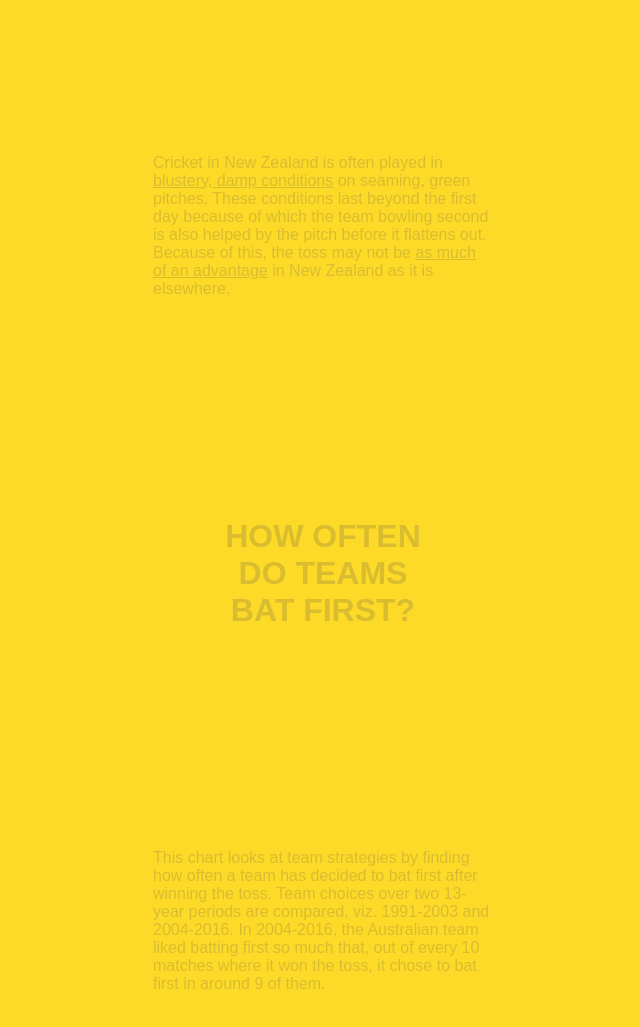
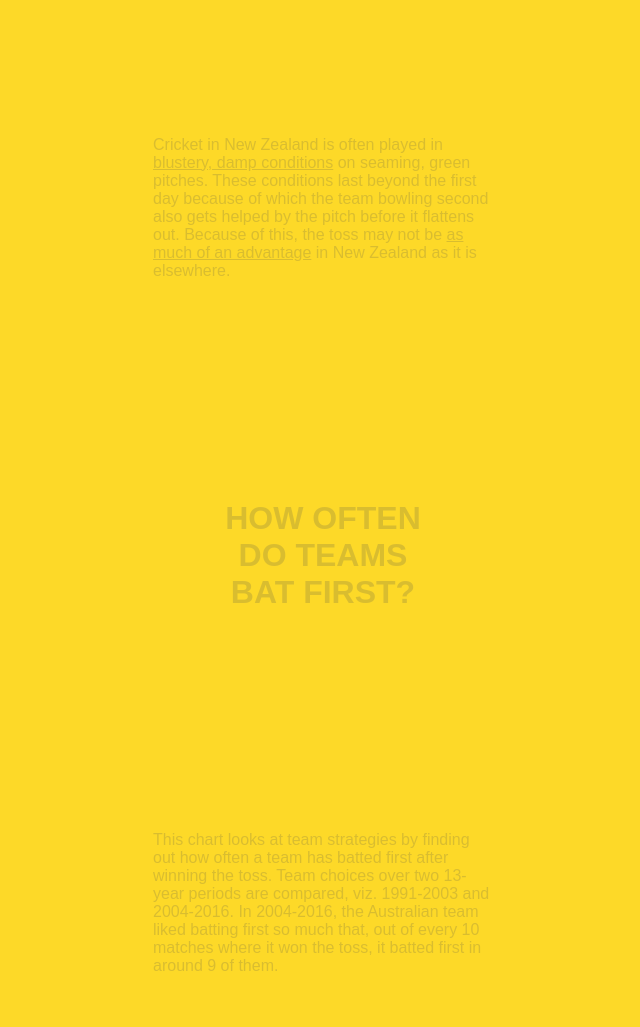
Before and after one commit to shijithpk/2017_05_10_cricket_toss_viz, a plain HTML site: page index.html in a window 1280 px wide. Shown: the part 2180-3207 px from the top of the page, without its empty margins (37-677 px from the left). Drawn offline with Linux system fonts and the light colour scheme; a web font is replaced by a local one.

Commit message:
few more changes to the language

```diff
--- a/index.html
+++ b/index.html
@@ -166,7 +166,7 @@ a {
         <div><p>If we look at the countries where teams bat first most after winning the toss, India is on top. Of the 110 Test matches played in India from 1991 to 2016, teams winning the toss batted first in 101 matches, or 92%. What is surprising is seeing Australia in the top half with all the South Asian countries.</p></div>
 
     <!-- SEC 4 -->
-        <div><p>Of the 149 Test matches played from 1991 to 2016 in Australia, the team winning the toss decided to bat first in 110 of them, or 74%. Over the years, it seems pitches in Australia have become <a href='http://www.espncricinfo.com/blogs/content/story/820483.html'>flatter</a> and <a href='http://www.theroar.com.au/2015/01/06/australian-pitches-generous-india/'>more batsman-friendly</a>, and are less bowler-friendly greentops. So it makes sense then for teams to bat first in Test matches in Australia.</p></div>
+        <div><p>Of the 149 Test matches played from 1991 to 2016 in Australia, the team winning the toss decided to bat first in 110 of them, or 74%. Over the years, it seems pitches in Australia have become <a href='http://www.espncricinfo.com/blogs/content/story/820483.html'>flatter</a> and <a href='http://www.theroar.com.au/2015/01/06/australian-pitches-generous-india/'>more batsman-friendly</a>, and less bowler-friendly greentops. So it's started making sense for teams to bat first in Australia.</p></div>
 
     <!-- SEC 5 -->
     <div><h1>WIN THE TOSS, WIN THE TEST?</h1></div>
@@ -175,14 +175,14 @@ a {
         <div><p>Looking at the win-loss records of teams winning the toss, we see that the toss hasn't been much of an advantage for teams playing in New Zealand. Of the 103 Test matches played in New Zealand from 1991 to 2016, teams that won the toss won just 32 Tests, or 31%. So what is it about playing Test cricket in New Zealand?</p></div>
 
     <!-- SEC 7 -->
-        <div><p>Cricket in New Zealand is often played in <a href='http://www.thehindu.com/todays-paper/tp-sports/A-chance-for-Indians-to-remedy-their-record/article16340363.ece?test=2&textsize=small'>blustery, damp conditions</a> on seaming, green pitches. These conditions last beyond the first day because of which the team bowling second is also helped by the pitch before it flattens out. Because of this, the toss may not be <a href='http://www.cricket.com.au/news/new-zealand-coach-mike-hesson-wanted-more-grass-basin-reserve-pitch-australia-first-test-wellington/2016-02-16'>as much of an advantage</a> in New Zealand as it is elsewhere.</p></div>
+        <div><p>Cricket in New Zealand is often played in <a href='http://www.thehindu.com/todays-paper/tp-sports/A-chance-for-Indians-to-remedy-their-record/article16340363.ece?test=2&textsize=small'>blustery, damp conditions</a> on seaming, green pitches. These conditions last beyond the first day because of which the team bowling second also gets helped by the pitch before it flattens out. Because of this, the toss may not be <a href='http://www.cricket.com.au/news/new-zealand-coach-mike-hesson-wanted-more-grass-basin-reserve-pitch-australia-first-test-wellington/2016-02-16'>as much of an advantage</a> in New Zealand as it is elsewhere.</p></div>
 
 
     <!-- SEC 8 -->
         <div><h1>HOW OFTEN DO TEAMS BAT FIRST?</h1></div>
 
     <!-- SEC 9 -->
-        <div><p>This chart looks at team strategies by finding how often a team has decided to bat first after winning the toss. Team choices over two 13-year periods are compared, viz. 1991-2003 and 2004-2016. In 2004-2016, the Australian team liked batting first so much that, out of every 10 matches where it won the toss, it chose to bat first in around 9 of them.</p></div>
+        <div><p>This chart looks at team strategies by finding out how often a team has batted first after winning the toss. Team choices over two 13-year periods are compared, viz. 1991-2003 and 2004-2016. In 2004-2016, the Australian team liked batting first so much that, out of every 10 matches where it won the toss, it batted first in around 9 of them.</p></div>
 
 
     <!-- SEC 10 -->
```
